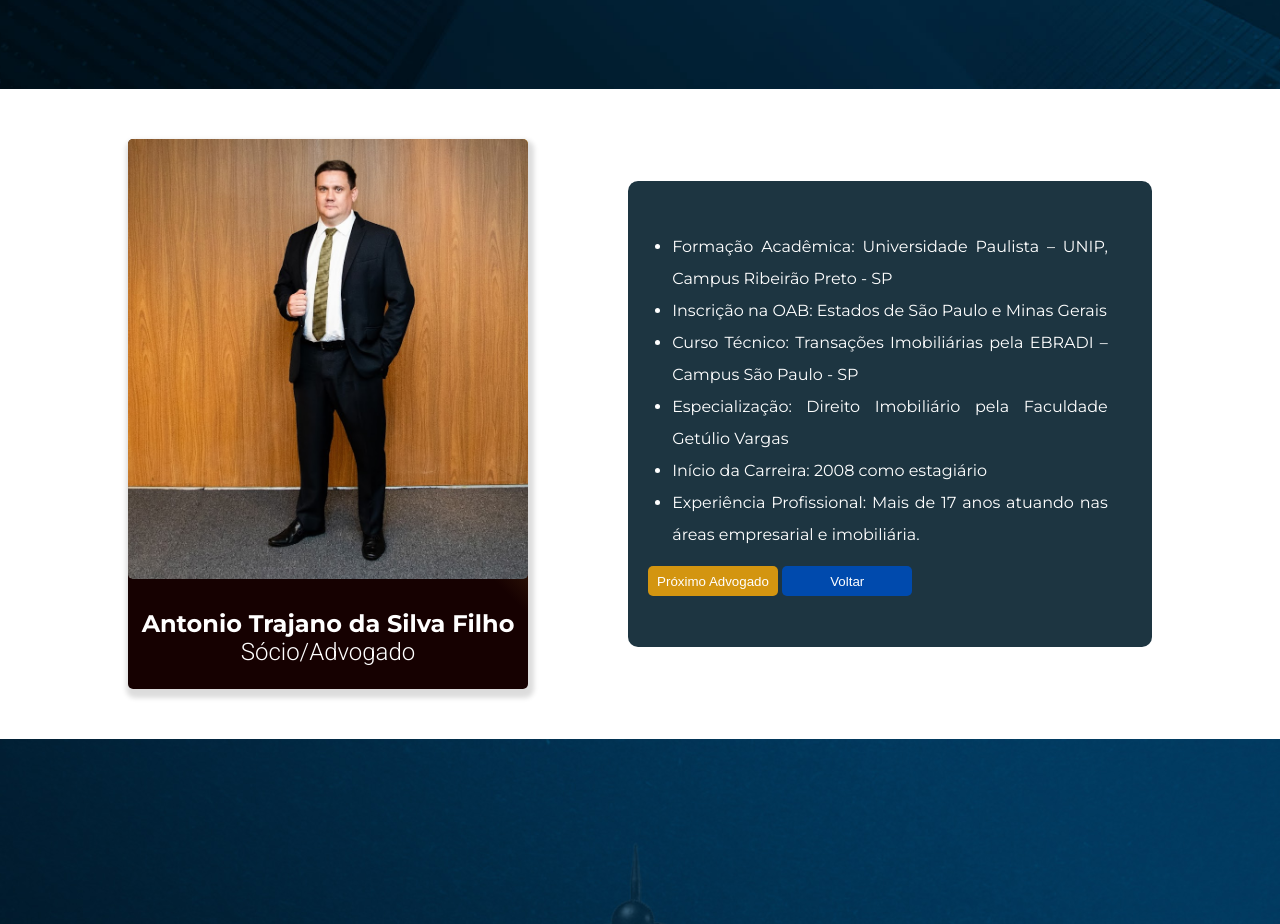
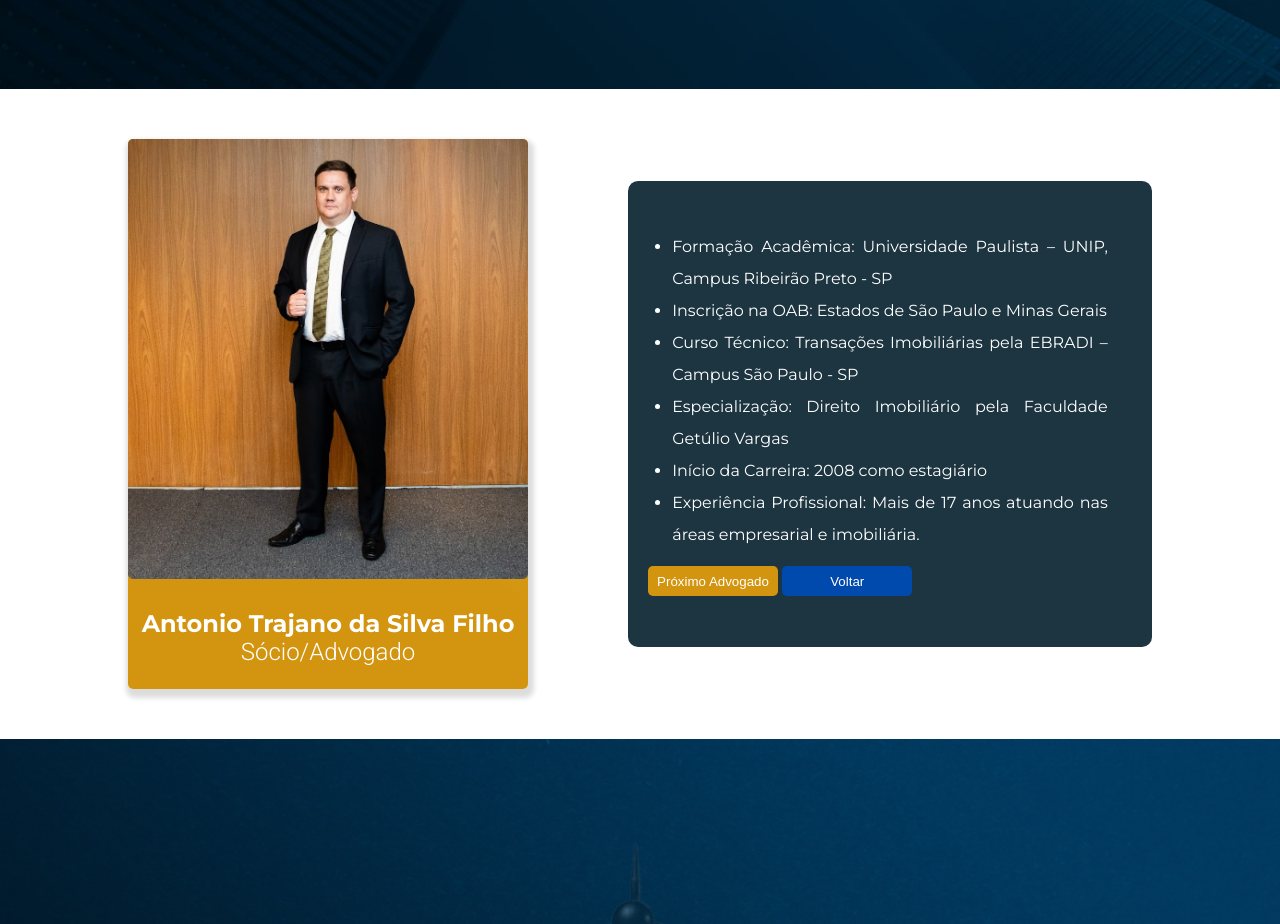
Before and after one commit to Tkailaine/trajano-filho, a plain HTML site: page index.html in a window 1280 px wide. Shown: the part 3120-4044 px from the top of the page. Drawn offline with nearby package versions, Linux system fonts and the light colour scheme.

Commit message:
Update styles.css

```diff
--- a/estilos/styles.css
+++ b/estilos/styles.css
@@ -615,7 +615,7 @@ background-position: top;
 .card{
   width: 400px;
   height: 550px;
-  background-image: linear-gradient(45deg, #160101 50%, #ffc13b );
+  background-image: linear-gradient(45deg, #d39510 50%, #ffc13b );
   border-radius: 5px;
   box-shadow: 2px 5px 5px 4px rgba(0, 0, 0, 0.137);
 }
```
